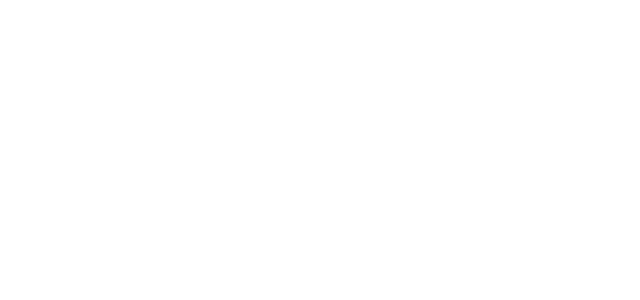
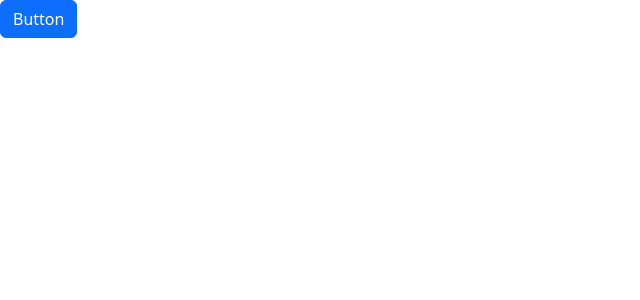
Before and after one commit to James-wasonga/react-app, a React (Vite) app: page / in a window 1280 px wide. Shown: the top 300 px of the page, without its empty margins (0-640 px from the left). Built offline with nearby package versions, Linux system fonts and the light colour scheme.

Commit message:
final  commit

```diff
--- a/src/components/Button.tsx
+++ b/src/components/Button.tsx
@@ -7,9 +7,9 @@
 }
 
 const Button =({children, onClick, color='primary'}:Props) => {
-  return
-
-
+  return (
+    <button className={'btn btn-' + color} onClick ={() => console.log('clicked')} >Button</button>
+  )
 }
 
 export default Button
```
